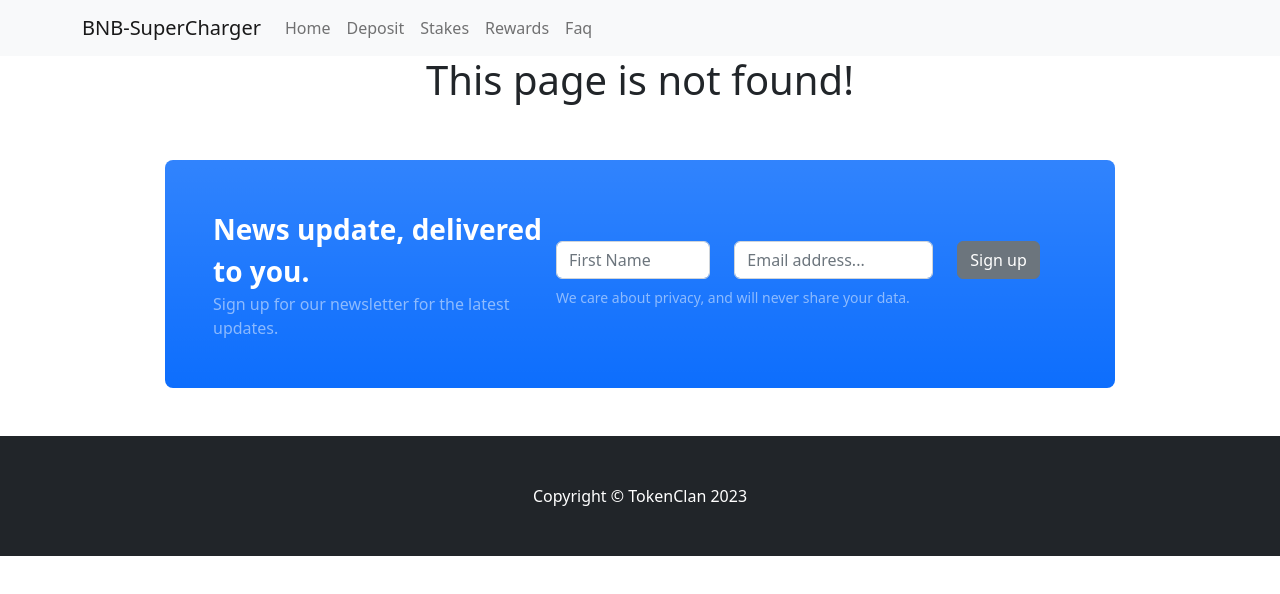
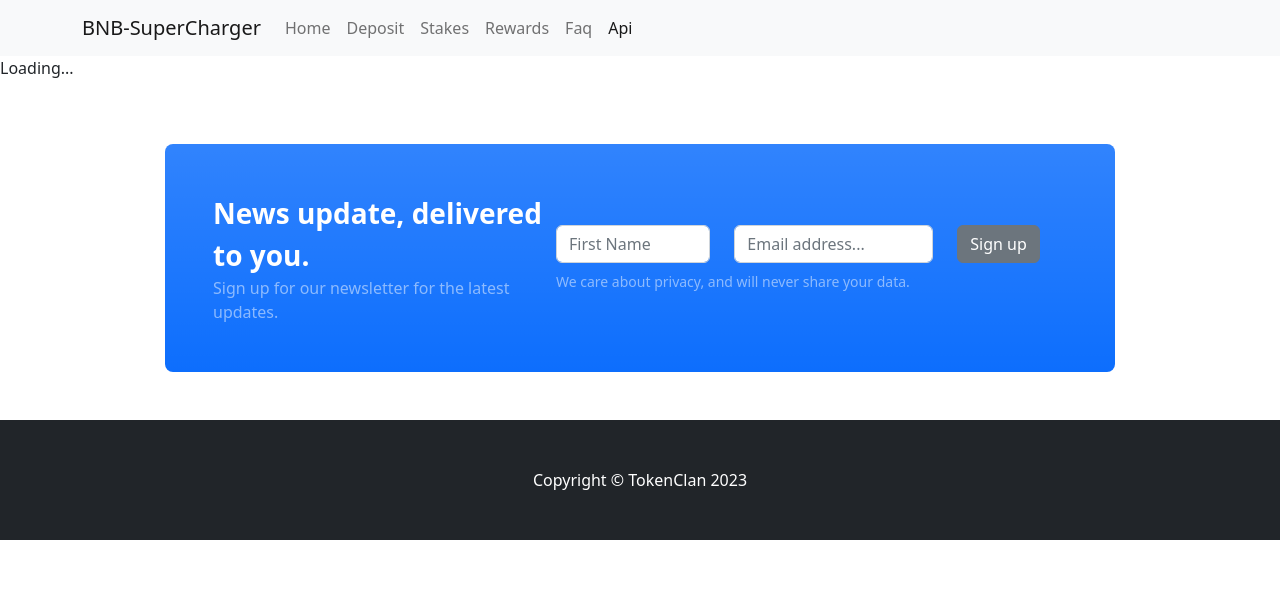
Before and after one commit to warrenseah/reactjs-vault-client, a React (Create React App) app: page /api in a window 1280 px wide. Shown: the top 594 px of the page. Built offline with nearby package versions, Linux system fonts and the light colour scheme; no server answers.

Commit message:
test backend codes

```diff
--- a/src/App.js
+++ b/src/App.js
@@ -12,6 +12,7 @@ const Deposit = React.lazy(() => import("./pages/Deposit"));
 const Stakes = React.lazy(() => import("./pages/Stakes"));
 const Rewards = React.lazy(() => import("./pages/Rewards"));
 const Faq = React.lazy(() => import("./pages/Faq"));
+const Api = React.lazy(() => import("./pages/Api"));
 const NoPage = React.lazy(() => import("./pages/NoPage"));
 
 const App = () => {
@@ -31,6 +32,7 @@ const App = () => {
             <Route path="stakes" element={<Stakes />} />
             <Route path="rewards" element={<Rewards />} />
             <Route path="faq" element={<Faq />} />
+            <Route path="api" element={<Api />} />
             <Route path="*" element={<NoPage />} />
           </Route>
         </Routes>
--- a/src/components/layout/Navigation.js
+++ b/src/components/layout/Navigation.js
@@ -28,6 +28,9 @@ function Navigation() {
             <LinkContainer to="/faq">
               <Nav.Link>Faq</Nav.Link>
             </LinkContainer>
+            <LinkContainer to="/api">
+              <Nav.Link>Api</Nav.Link>
+            </LinkContainer>
           </Nav>
         </Navbar.Collapse>
       </Container>
--- /dev/null
+++ b/src/pages/Api.js
@@ -0,0 +1,29 @@
+import { Fragment, useEffect, useState } from "react";
+
+const Api = (props) => {
+  const [data, setData] = useState(null);
+  useEffect(() => {
+    const getFromApi = async () => {
+      try {
+        const response = await fetch(
+          `${process.env.REACT_APP_BACKEND_HOST}/api/newsletter`
+        );
+        const data = await response.json();
+        setData(data);
+      } catch (error) {
+        console.log("Error: ", error);
+      }
+    };
+
+    getFromApi();
+  }, []);
+
+  return (
+    <Fragment>
+      <p>{data ? "Data loaded" : "Loading..."}</p>
+      {console.log(data)}
+    </Fragment>
+  );
+};
+
+export default Api;
```
